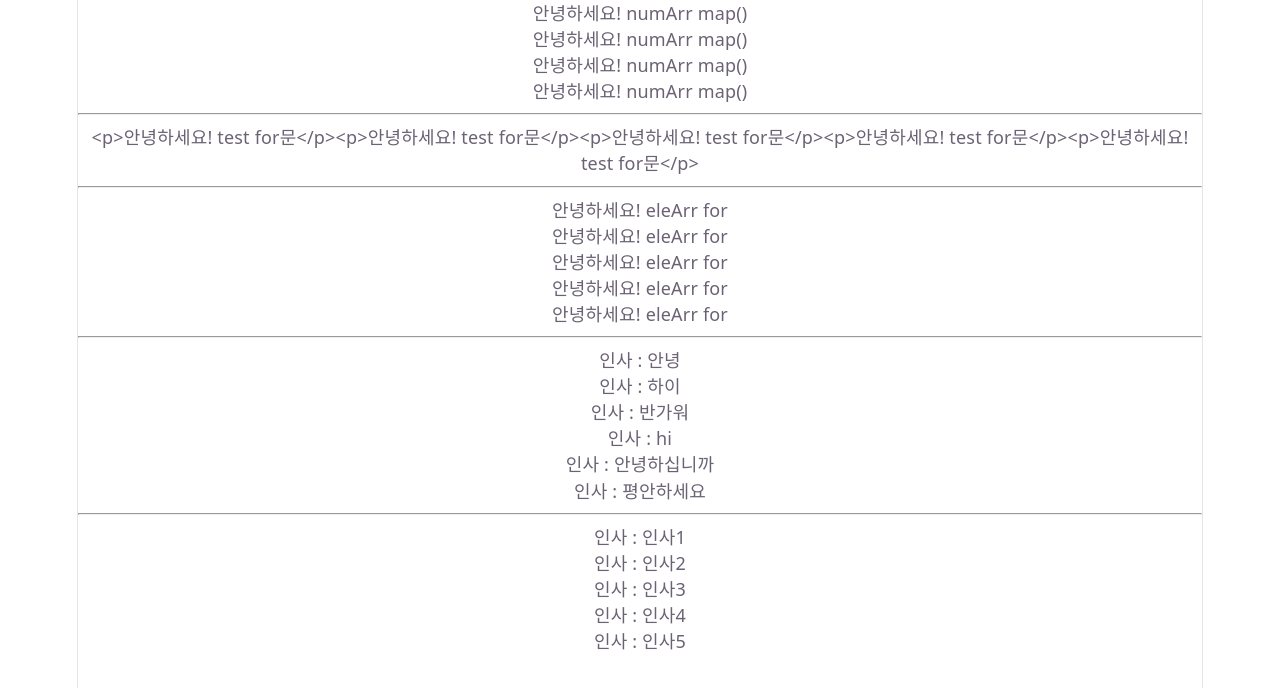
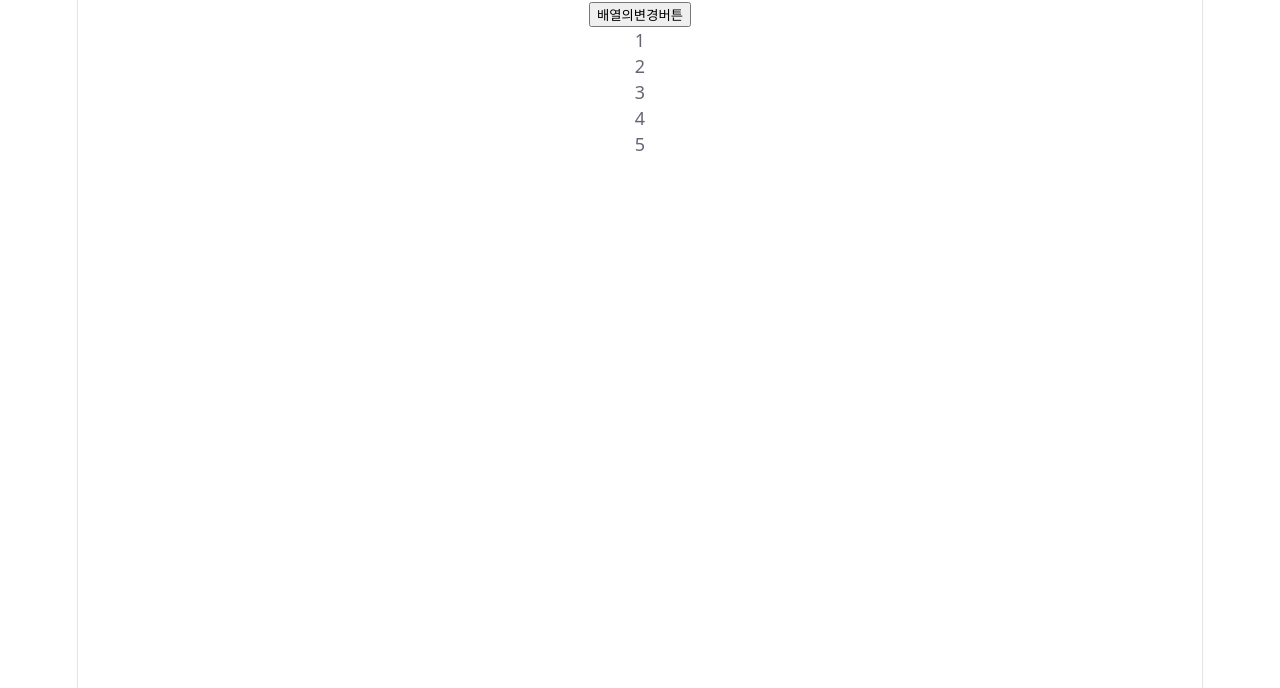
Before and after one commit to gomsik811-png/fe-react-study-8, a React (Vite) app in the folder react-study/: page / in a window 1280 px wide. Shown: the top 688 px of the page. Built offline with nearby package versions, Linux system fonts and the light colour scheme.

Commit message:
리엑트 배열(참조변수) state 변수 사용

```diff
--- a/react-study/src/App.jsx
+++ b/react-study/src/App.jsx
@@ -8,6 +8,7 @@
 import Export01 from './components/Export01'
 import Quiz01 from './quiz/quiz01/Quiz01'
 import State02 from './components/state02'
+import State03 from './components/State03'
 
 
 function App() {
@@ -19,7 +20,8 @@
       //<State01/>
       // <Export01/>
       // <Quiz01/>
-      <State02/>
+      // <State02/>
+      <State03/>
 
 
   )
--- /dev/null
+++ b/react-study/src/components/State03.jsx
@@ -0,0 +1,53 @@
+import { useState } from "react";
+
+
+function State03 (){
+
+
+    //let arr = [1,2,3,4,5];    //일반 배열 함수
+    let [arr, setArr] = useState( [1,2,3,4,5] );
+
+    // let count = 10;  count = 20;
+
+    // 참조변수 (주소)
+    // { key:value, key:value }
+    // { o, o, o}
+    // { key:value, key:value, key:[] }
+    //{ {}, {}, {} }
+
+
+
+    return(
+        <div>
+            <button onClick={()=>{
+                //배열에 값 추가 : push unshift splice
+                // [1,2,3,4,5];
+                //arr.push(6);    // [1,2,3,4,5,6]
+                //console.log(arr);
+
+                // arr = [1,2,3,4,5]
+                // arr.push(7);    //arr = [1,2,3,4,5,7]
+                // setArr(arr); //화면 재렌더링이 발생하지 않음
+
+                setArr( [1,2,3,4,5,7] );
+
+                //깊은복사 -> 새로운 주소에 데이터 생성...
+                //let temp = arr; //얕은복사
+                let temp = [...arr];    //배열 깊은 복사      [...[1,2,3,4,5] ]     [1,2,3,4,5]
+                temp.push(7); //[1,2,3,4,5,7]
+                setArr(temp);   //state 변수 arr에 들어있는 값(배열의 주소) 변경 인지 -> 재렌더링
+
+
+            }}>배열의변경버튼</button>
+
+            {
+                arr.map((val)=>{
+                    return <p>{val}</p>
+                })
+            }
+        </div>
+    )
+
+}
+
+export default State03;
--- a/react-study/src/components/state02.jsx
+++ b/react-study/src/components/state02.jsx
@@ -43,6 +43,7 @@
             }
 
 
+
             <hr />
             <p>인사 : 인사1</p>
             <p>인사 : 인사2</p>
```
